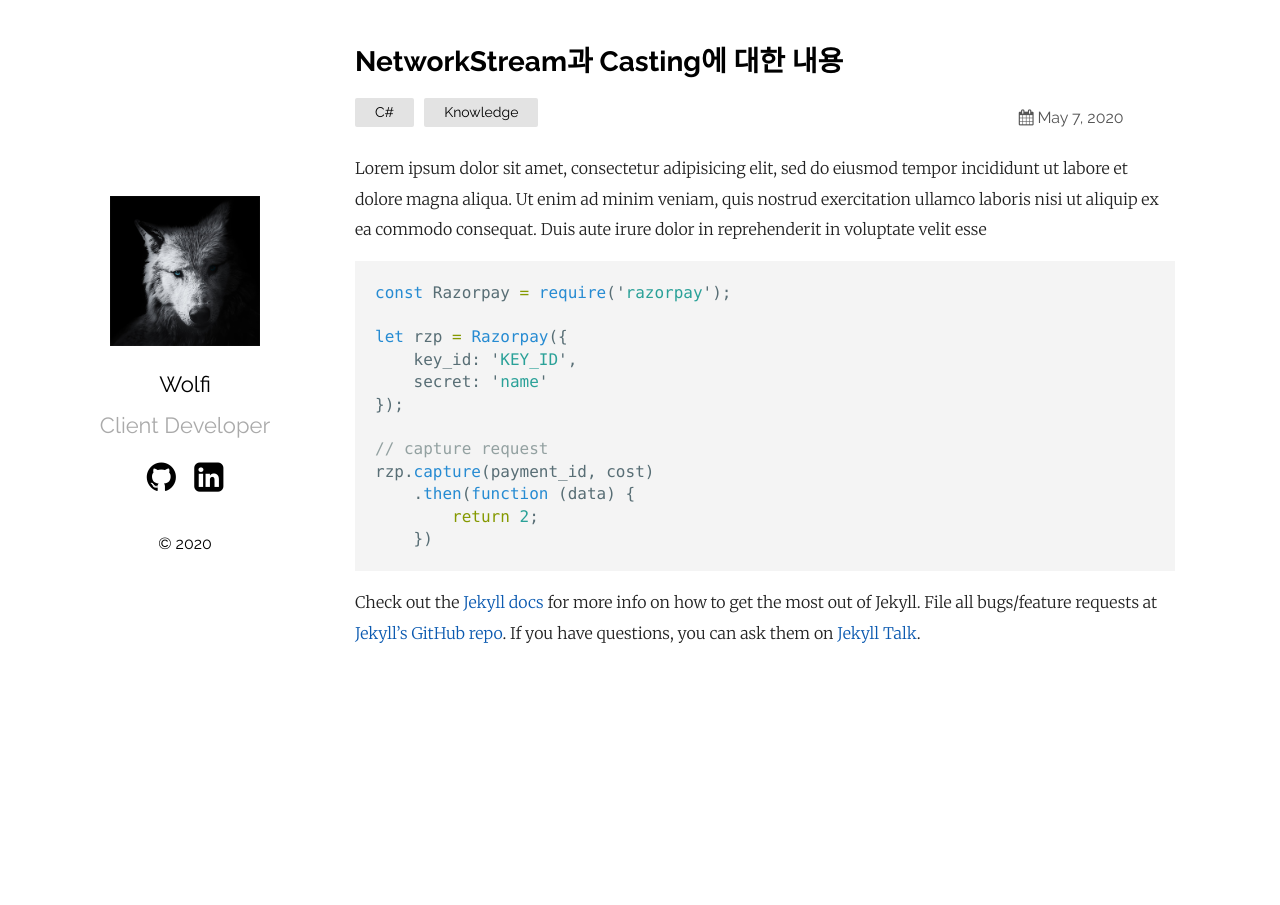
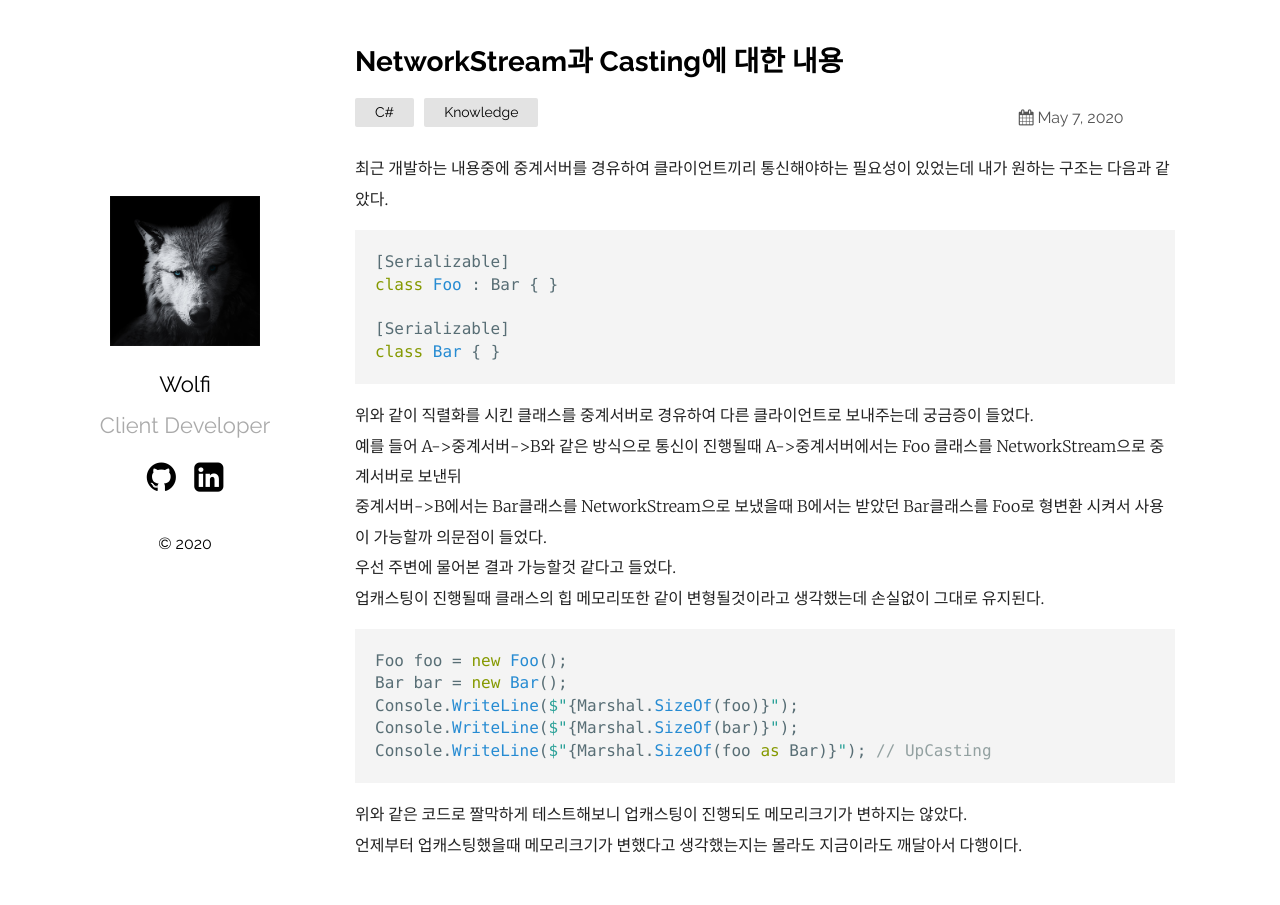
Before and after one commit to dunward/blog, a Jekyll site: the page built from _posts/2020-05-07-networkstream.markdown, in a window 1280 px wide. Built offline with Jekyll 4.4.1, drawn with Linux system fonts in a browser that asks for light colours; comment, search, counter and statistics services are not loaded.

Commit message:
post: Edit

````diff
--- a/_posts/2020-05-07-networkstream.markdown
+++ b/_posts/2020-05-07-networkstream.markdown
@@ -4,25 +4,27 @@ title:  "NetworkStream과 Casting에 대한 내용"
 date:   2020-05-07 19:41:36 +0900
 categories: C# Knowledge
 ---
-Lorem ipsum dolor sit amet, consectetur adipisicing elit, sed do eiusmod tempor incididunt ut labore et dolore magna aliqua. Ut enim ad minim veniam, quis nostrud exercitation ullamco laboris nisi ut aliquip ex ea commodo consequat. Duis aute irure dolor in reprehenderit in voluptate velit esse
+최근 개발하는 내용중에 중계서버를 경유하여 클라이언트끼리 통신해야하는 필요성이 있었는데 내가 원하는 구조는 다음과 같았다.
+```csharp
+[Serializable]
+class Foo : Bar { }
 
-```javascript
-const Razorpay = require('razorpay');
+[Serializable]
+class Bar { }
+```
+위와 같이 직렬화를 시킨 클래스를 중계서버로 경유하여 다른 클라이언트로 보내주는데 궁금증이 들었다.<br>
+예를 들어 A->중계서버->B와 같은 방식으로 통신이 진행될때 A->중계서버에서는 Foo 클래스를 NetworkStream으로 중계서버로 보낸뒤<br>
+중계서버->B에서는 Bar클래스를 NetworkStream으로 보냈을때 B에서는 받았던 Bar클래스를 Foo로 형변환 시켜서 사용이 가능할까 의문점이 들었다.<br>
+우선 주변에 물어본 결과 가능할것 같다고 들었다.<br>
+업캐스팅이 진행될때 클래스의 힙 메모리또한 같이 변형될것이라고 생각했는데 손실없이 그대로 유지된다.
 
-let rzp = Razorpay({
-	key_id: 'KEY_ID',
-	secret: 'name'
-});
-
-// capture request
-rzp.capture(payment_id, cost)
-	.then(function (data) {
-		return 2;
-	})
+```csharp
+Foo foo = new Foo();
+Bar bar = new Bar();
+Console.WriteLine($"{Marshal.SizeOf(foo)}");
+Console.WriteLine($"{Marshal.SizeOf(bar)}");
+Console.WriteLine($"{Marshal.SizeOf(foo as Bar)}"); // UpCasting
 ```
 
-Check out the [Jekyll docs][jekyll-docs] for more info on how to get the most out of Jekyll. File all bugs/feature requests at [Jekyll’s GitHub repo][jekyll-gh]. If you have questions, you can ask them on [Jekyll Talk][jekyll-talk].
-
-[jekyll-docs]: https://jekyllrb.com/docs/home
-[jekyll-gh]:   https://github.com/jekyll/jekyll
-[jekyll-talk]: https://talk.jekyllrb.com/
+위와 같은 코드로 짤막하게 테스트해보니 업캐스팅이 진행되도 메모리크기가 변하지는 않았다.<br>
+언제부터 업캐스팅했을때 메모리크기가 변했다고 생각했는지는 몰라도 지금이라도 깨달아서 다행이다.
````
